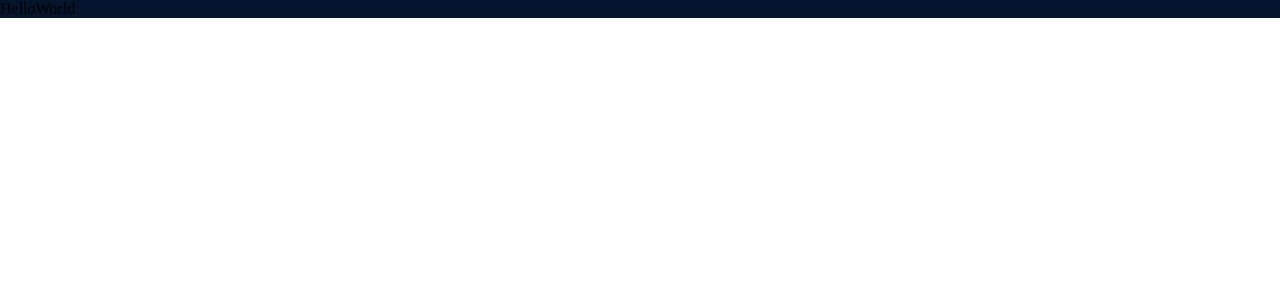
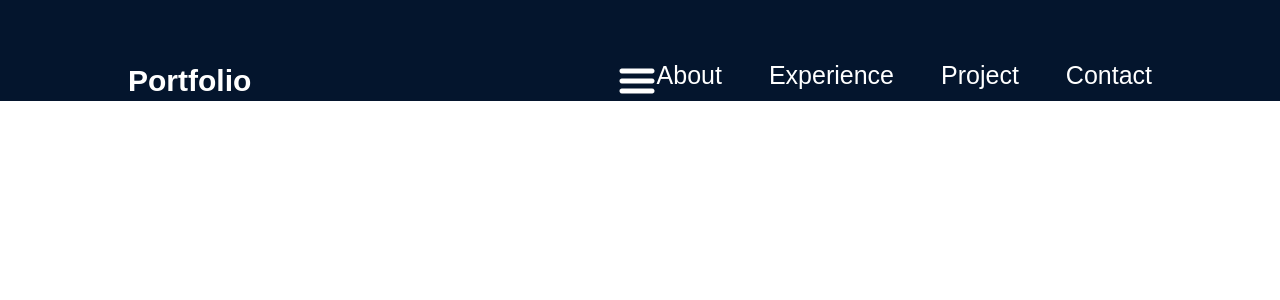
Before and after one commit to Songkiat55047/My_Portfolio, a React (Vite) app: page / in a window 1280 px wide. Shown: the top 300 px of the page. Built offline with nearby package versions, Linux system fonts and the light colour scheme.

Commit message:
added feature navbar

```diff
--- a/package.json
+++ b/package.json
@@ -11,7 +11,7 @@
   },
   "dependencies": {
     "@fontsource/outfit": "^5.0.8",
-    "@fontsource/roboto": "^5.0.8",
+    "@footsource/roboto": "^5.0.8",
     "react": "^18.2.0",
     "react-dom": "^18.2.0"
   },
--- a/src/App.jsx
+++ b/src/App.jsx
@@ -1,12 +1,12 @@
 import styles from "./App.module.css";
+import { Navbar } from "./components/navbar/Navbar";
 
 function App() {
-
   return (
     <div className={styles.App}>
-      HelloWorld
+      <Navbar />
     </div>
-  )
+  );
 }
 
-export default App
+export default App;
--- /dev/null
+++ b/src/components/navbar/Navbar.jsx
@@ -0,0 +1,29 @@
+import React, {useState} from 'react';
+import styles from "./Navbar.module.css";
+import {getImageUrl} from "../../utils";
+
+export const Navbar = () => {
+  const [menuOpen, setMenuOpen] = useState(false);
+  return (
+    <nav className={styles.navbar}>
+      <a className={styles.title} href="/">Portfolio</a>
+      <div className={styles.menu}>
+        <img
+          className={styles.menuBtn}
+          src={menuOpen
+            ? getImageUrl("nav/closeIcon.png")
+            : getImageUrl("nav/menuIcon.png")
+          }
+          onClick={() => setMenuOpen(!menuOpen)}
+          alt={"menu-button"}
+        />
+        <ul className={`${styles.menuItems} ${menuOpen && styles.menuOpen}`}>
+          <li><a href="#about">About</a></li>
+          <li><a href="#experience">Experience</a></li>
+          <li><a href="#project">Project</a></li>
+          <li><a href="#contact">Contact</a></li>
+        </ul>
+      </div>
+    </nav>
+  );
+}
--- /dev/null
+++ b/src/components/navbar/Navbar.module.css
@@ -0,0 +1,73 @@
+@import "../../vars.css";
+
+.navbar {
+    position:relative;
+    display: flex;
+    align-items: center;
+    justify-content: space-between;
+    padding-top: 61px;
+    z-index: 2;
+    margin: 0 10%;
+}
+
+.title {
+    font-size: 30px;
+    font-weight: 600;
+    text-decoration: none;
+    color:var(--color-text);
+}
+
+.menu {
+    display: flex;
+}
+
+.menuItems {
+    display: flex;
+    gap: 47px;
+    list-style: none;
+}
+
+.menuItems a {
+    font-size: 25px;
+    color: var(--color-text);
+    text-decoration: none;
+}
+
+@media screen and (max-width:830px){
+    .navbar{
+        flex-direction: column;
+        align-items: flex-start;
+    }
+
+    .menu{
+        position: absolute;
+        right: 0;
+        margin-right: 10%;
+        flex-direction: column;
+        align-items: flex-end;
+        gap:11px;
+        z-index:3;
+    }
+
+    .menuBtn{
+        display: block;
+        cursor: pointer;
+    }
+
+    .menuItems{
+        display: none;
+        flex-direction: column;
+        align-items: center;
+        gap:13px;
+        border-radius: 10px;
+        background: rgb(25, 55, 109);
+        background: linear-gradient(0deg, rgba(25, 55, 109, 0.2) 0%, rgba(25, 55, 109, 1) 100%);
+        padding: 24px 33px;
+        box-shadow: 0 0 4px 0 rgba(0, 0, 0, 0.25);
+    }
+}
+
+.menuOpen{
+    display: flex;
+    z-index: 1;
+}
--- a/src/index.css
+++ b/src/index.css
@@ -2,5 +2,5 @@
   box-sizing: border-box;
   margin: 0;
   padding: 0;
-  font-family: "outfit, Arial, Helvetica, sans-serif";
+  font-family: Arial, Helvetica, sans-serif;
 }
--- a/src/utils.js
+++ b/src/utils.js
@@ -1,3 +1,3 @@
 export const getImageUrl = (path) => {
-    return new URL(`assets/${path}`, import.meta.url).href;
+    return new URL(`/assets/${path}`, import.meta.url).href;
 };
--- a/src/vars.css
+++ b/src/vars.css
@@ -7,5 +7,5 @@
     --color-bg:#04152d;
 
     /* fonts */
-    --font-robot:"roboto";
+    --font-robot:"Roboto";
 }
--- a/vite.config.js
+++ b/vite.config.js
@@ -1,5 +1,6 @@
 import { defineConfig } from 'vite'
 import react from '@vitejs/plugin-react'
+import { resolve } from 'path';
 
 // https://vitejs.dev/config/
 export default defineConfig({
```
